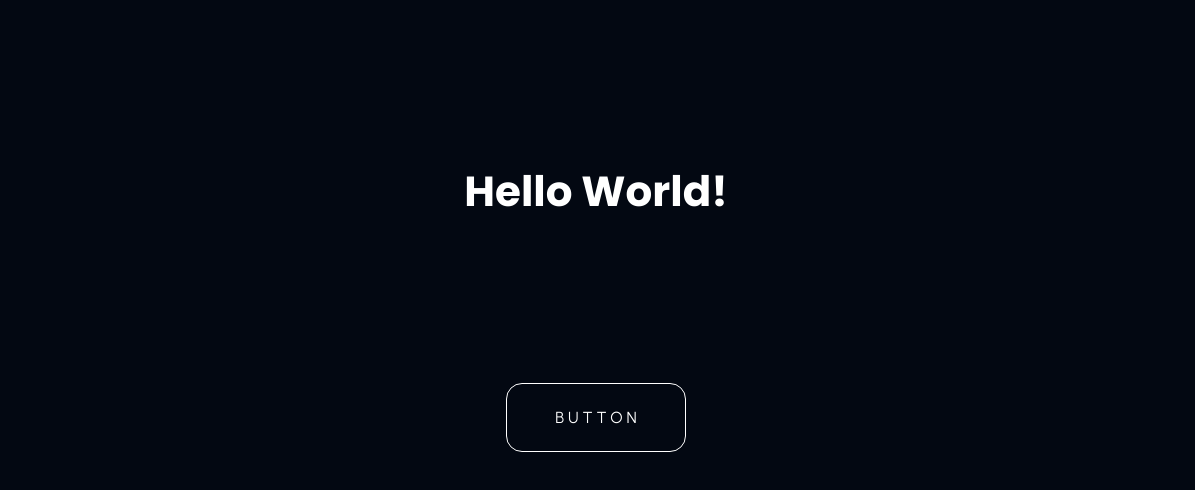
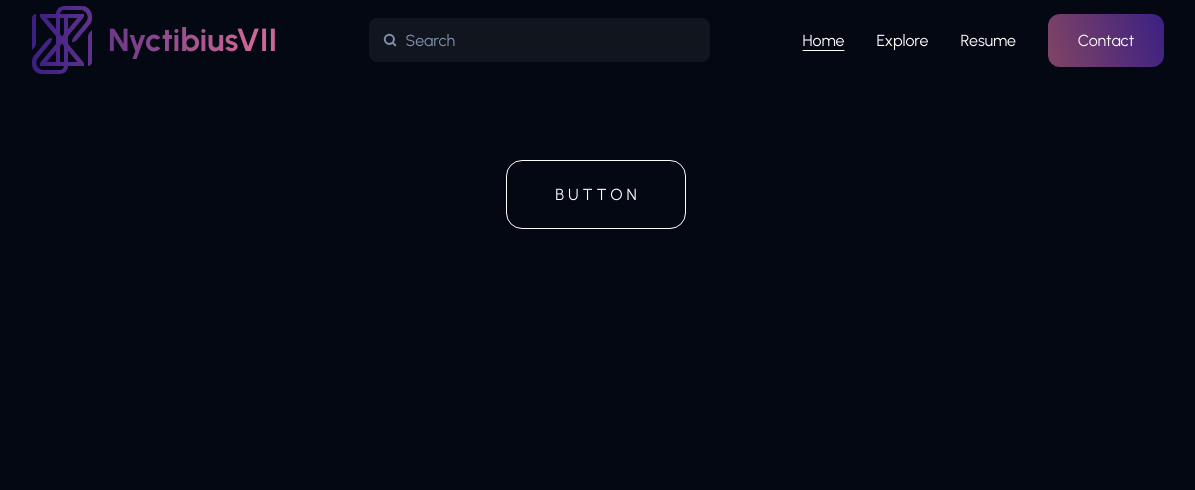
Before and after one commit to NyctibiusVII/Portfolio, a Next.js app: page / in a window 1536 px wide. Shown: the top 490 px of the page, without its empty margins (172-1367 px from the left). Built offline with nearby package versions, Linux system fonts and the light colour scheme.

Commit message:
✨ feat: Header component

```diff
--- /dev/null
+++ b/src/components/Header.tsx
@@ -0,0 +1,62 @@
+/* Import ---------------------------------------------------------------------- */ // - x70
+
+import { Key, useEffect, useState } from 'react'
+
+import { useHeaderLinks } from '../hooks/useHeaderLinks'
+
+import { Search }        from './ui/Popover/Search/Search'
+import { PopoverMenu }   from './ui/Popover/Menu'
+import { PopoverSearch } from './ui/Popover/Search'
+
+import Link   from 'next/link'
+import Image  from 'next/image'
+import Router from 'next/router'
+
+import styles from '../styles/components/Header.module.scss'
+
+/* ---------------------------------------------------------------------- */
+
+export const Header = () => {
+    const headerLinks = useHeaderLinks
+    const [currentPath, setCurrentPath] = useState('')
+
+    useEffect(() => setCurrentPath(Router.pathname), [currentPath])
+
+    return (
+        <header className={styles.container}>
+            <div className={styles.logo}>
+                <Image
+                    src={`/assets/header/logo.svg`}
+                    alt={`logo icon`}
+                    width={68}
+                    height={68}
+                />
+                <span className={styles.username}>NyctibiusVII</span>
+            </div>
+
+            {/* Mobile */}
+            <div className={styles.options}>
+                <PopoverSearch />
+                <PopoverMenu />
+            </div>
+
+            {/* Desktop */}
+            <div className={styles.search}>
+                <Search isPopover={false} />
+            </div>
+            <nav className={styles.links}>
+                <ul>
+                    { headerLinks.map((item, index: Key) => {
+                        return (
+                            <li key={index}>
+                                <Link href={item.href}>
+                                    <a className={currentPath === item.href ? styles.active : undefined}>{item.content}</a>
+                                </Link>
+                            </li>
+                        )
+                    })}
+                </ul>
+            </nav>
+        </header>
+    )
+}
--- a/src/pages/index.tsx
+++ b/src/pages/index.tsx
@@ -1,16 +1,22 @@
+/* Import ---------------------------------------------------------------------- */ // - x70
+
 import type { NextPage } from 'next'
+
+import { Header } from '../components/Header'
 
 import Head from 'next/head'
 
 import styles from '../styles/pages/home.module.scss'
 
+/* ---------------------------------------------------------------------- */
+
 const Home: NextPage = () => {
     return (
         <>
-            <Head><title>Create Next App</title></Head>
+            <Head><title>Portfolio | Home</title></Head>
 
             <div className={styles.container}>
-                <h1>Hello World!</h1>
+                <Header />
 
                 <button className={`${styles.abc} line`}>B U T T O N</button>
             </div>
--- /dev/null
+++ b/src/styles/components/Header.module.scss
@@ -0,0 +1,182 @@
+/* Mobile */
+.container {
+    max-width: var(--max-width-mobile);
+    width: 100%;
+    height: 5rem;
+
+    padding: 0 2rem;
+
+    position: fixed;
+    top: 0;
+
+    display: flex;
+    align-items: center;
+    justify-content: space-between;
+
+    z-index: 100;
+
+    .logo {
+        display: flex;
+        align-items: center;
+
+        > span:not(.username) { display: none !important; }
+
+        span.username {
+            background-image: var(--gradient-logo);
+            background-clip: text;
+            text-fill-color: transparent;
+            -webkit-background-clip: text;
+            -webkit-text-fill-color: transparent;
+            color: var(--white);
+
+            font-size: 1.25rem;
+            font-weight: 700;
+        }
+    }
+
+    .options {
+        display: flex;
+        align-items: center;
+
+        /* SearchIcon */
+        > div > div div:last-child form button span { width: 0.75rem !important; height: 0.75rem !important; }
+    }
+
+    div.search,
+    nav.links { display: none; }
+}
+
+
+
+/* Tablet / Desktop */
+@media (min-width: 780px) {
+    .container {
+        max-width: 60rem;
+
+        .logo {
+            gap: 0.525rem;
+
+            > span:not(.username) {
+                width: 2.975rem !important;
+                height: 2.975rem !important;
+
+                display: block !important;
+            }
+
+            span.username { font-size: 1.4rem; }
+        }
+
+        .options { display: none; }
+
+        div.search {
+            display: contents;
+
+            /* Button / SearchIcon */
+            & div form button {
+                border-radius: 0.35rem;
+                -webkit-border-radius: 0.35rem;
+                -moz-border-radius: 0.35rem;
+                -ms-border-radius: 0.35rem;
+                -o-border-radius: 0.35rem;
+
+                & span { width: 0.625rem !important; height: 0.625rem !important; }
+            }
+        }
+
+        nav.links {
+            display: block;
+
+            ul {
+                display: flex;
+                align-items: center;
+
+                gap: 1.4rem;
+
+                li {
+                    a {
+                        font-size: 0.8rem;
+
+                        &.active { text-decoration: underline; }
+                    }
+
+                    &:last-child {
+                        background-image: var(--gradient-contact);
+
+                        display: flex;
+                        align-items: center;
+
+                        cursor: pointer;
+
+                        a {
+                            border: 0.063rem solid transparent;
+                            text-decoration: none;
+
+                            padding: 0.7rem 1.26rem;
+
+                            &:focus { color: var(--white); border-color: var(--white); }
+                        }
+
+                        &, a {
+                            border-radius: 0.525rem;
+                            -webkit-border-radius: 0.525rem;
+                            -moz-border-radius: 0.525rem;
+                            -ms-border-radius: 0.525rem;
+                            -o-border-radius: 0.525rem;
+                        }
+                    }
+                }
+            }
+        }
+    }
+}
+
+/* Desktop */
+@media (min-width: 1480px) {
+    .container {
+        max-width: var(--max-width-desktop);
+
+        .logo {
+            gap: 0.75rem;
+
+            > span:not(.username) {
+                width: 4.25rem !important;
+                height: 4.25rem !important;
+            }
+
+            span.username { font-size: 2rem; }
+        }
+
+        /* Button / SearchIcon */
+        div.search > div form button {
+            border-radius: 0.5rem;
+            -webkit-border-radius: 0.5rem;
+            -moz-border-radius: 0.5rem;
+            -ms-border-radius: 0.5rem;
+            -o-border-radius: 0.5rem;
+
+            & span { width: 0.875rem !important; height: 0.875rem !important; }
+        }
+
+        nav.links {
+            ul {
+                gap: 2rem;
+
+                li {
+                    a { font-size: 1rem; }
+
+                    &:last-child {
+                        a { padding: 1rem 1.8rem; }
+
+                        &, a {
+                            border-radius: 0.75rem;
+                            -webkit-border-radius: 0.75rem;
+                            -moz-border-radius: 0.75rem;
+                            -ms-border-radius: 0.75rem;
+                            -o-border-radius: 0.75rem;
+                        }
+                    }
+                }
+            }
+        }
+    }
+}
```
Also changed, not shown: public/assets/header/logo.svg (added).
